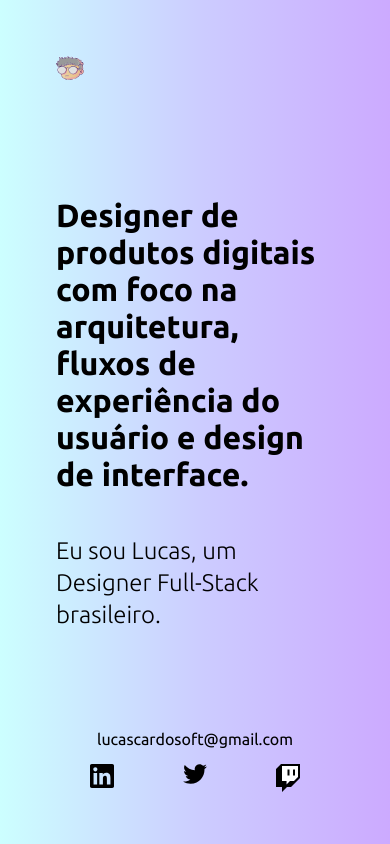
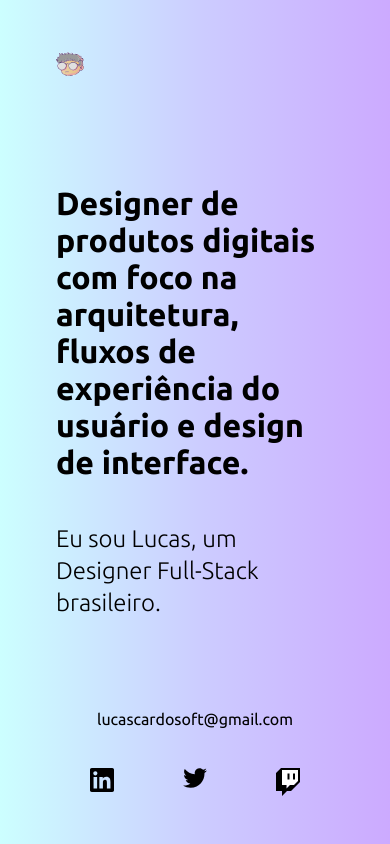
Before and after one commit to lucascardosoft/lucascardosoft, a plain HTML site: page index.html in a window 390 px wide. Drawn offline with Linux system fonts and the light colour scheme.

Commit message:
Update style.css

```diff
--- a/style.css
+++ b/style.css
@@ -24,6 +24,7 @@ main {
     align-items: center;
     justify-content: space-around;
     flex-direction: column;
+    position: relative;
 }
 
 .content {
@@ -47,6 +48,7 @@ h2 {
     display: flex;
     justify-content: space-between;
     align-items: center;
+
 }
 
 .email {
@@ -75,16 +77,7 @@ h2 {
 }
 
 @media screen and (max-width:516px) {
-    html {
-        height: -webkit-fill-available;
-    }
-
-    body {
-        min-height: 100vh;
-        min-height: -webkit-fill-available;
-    }
-
-    .headline {
+   .headline {
         font-size: 2rem;
     }
 
@@ -99,6 +92,7 @@ h2 {
         width: 100%;
         display: flex;
         padding-left: 0;
+        margin-top: 40px;
     }
 
     .social-item {
```
